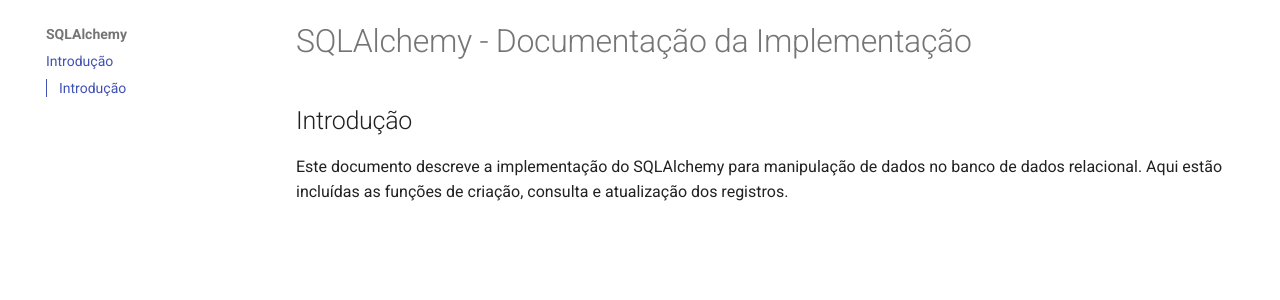
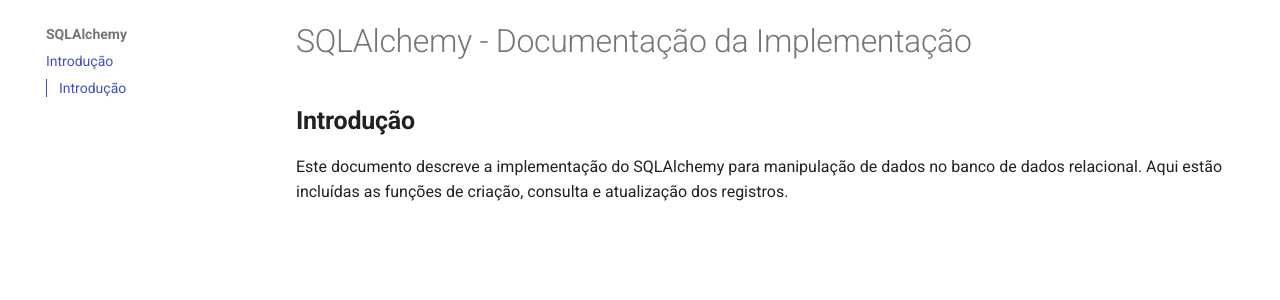
Before and after one commit to Prog-LucasAlves/AED_DBT, an MkDocs documentation site: the page built from docs/sqlalchemy/intro.md, in a window 1280 px wide. Shown: the part 125-425 px from the top of the page. Built offline with MkDocs 1.6.1 and Material for MkDocs 9.7.7, drawn with Linux system fonts in a browser that asks for light colours.

Commit message:
up f docs

```diff
--- a/docs/sqlalchemy/intro.md
+++ b/docs/sqlalchemy/intro.md
@@ -1,5 +1,5 @@
 # SQLAlchemy - Documentação da Implementação
 
-## Introdução
+## **Introdução**
 
 Este documento descreve a implementação do SQLAlchemy para manipulação de dados no banco de dados relacional. Aqui estão incluídas as funções de criação, consulta e atualização dos registros.
```
Also changed, not shown: docs/dbt.md (deleted, +0 -3 lines).
